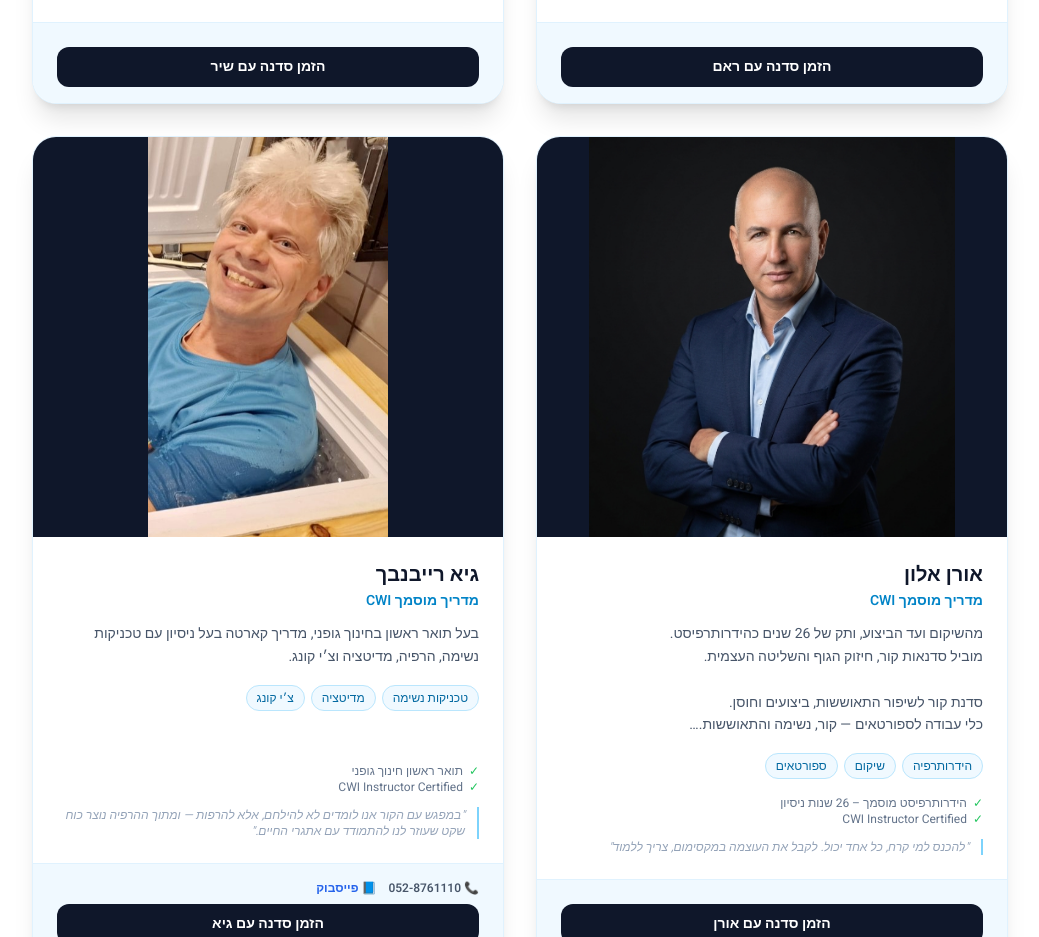
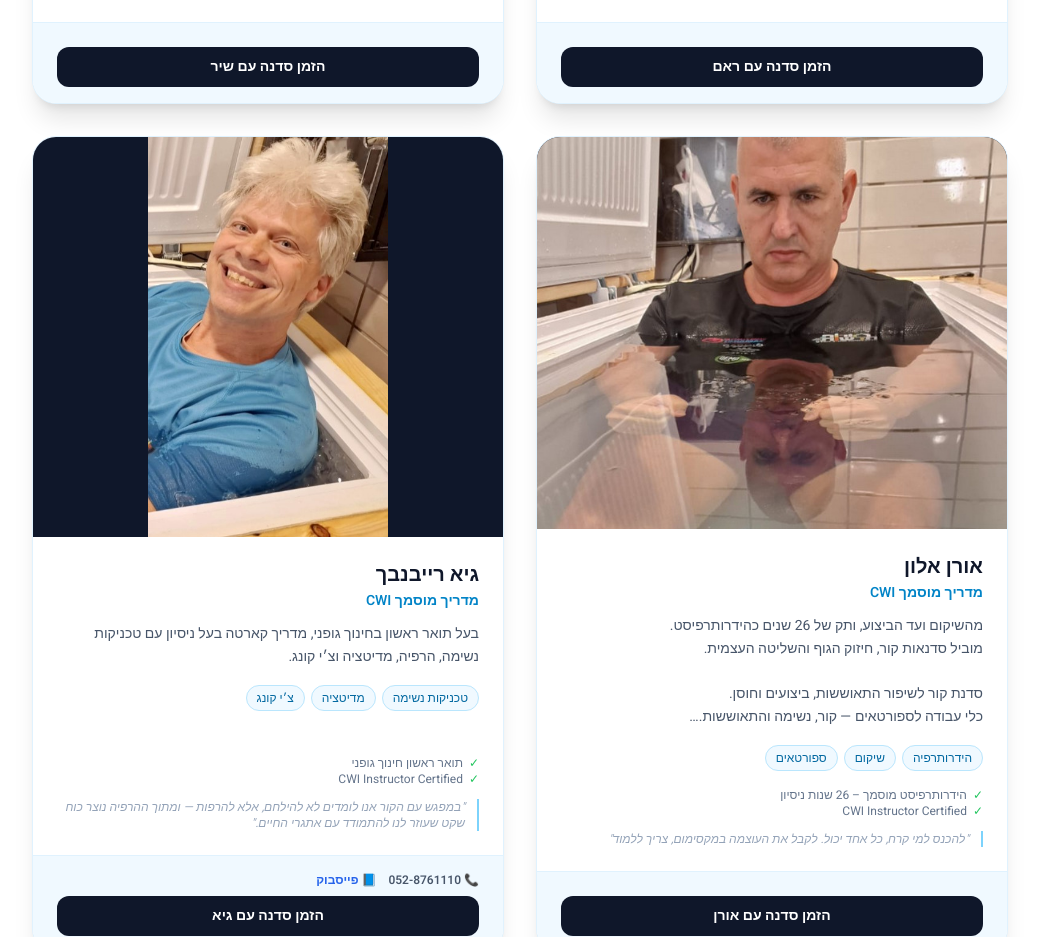
Before and after one commit to ritzabilu-jpg/ICING, a Next.js app: page /instructors in a window 1280 px wide. Shown: the part 2760-3697 px from the top of the page, without its empty margins (120-1159 px from the left). Built offline with nearby package versions, Linux system fonts and the light colour scheme; no server answers; what tailwindcss-rtl would draw is missing.

Commit message:
Replace Oren Alon photo with new image

```diff
--- a/src/data/instructors.ts
+++ b/src/data/instructors.ts
@@ -65,7 +65,7 @@ export const INSTRUCTORS: Instructor[] = [
   {
     id: 'oren-alon',
     name: 'אורן אלון',
-    photo_url: '/oren-alon.png',
+    photo_url: '/oren-alon.jpg',
     bio: 'מהשיקום ועד הביצוע, ותק של 26 שנים כהידרותרפיסט.\nמוביל סדנאות קור, חיזוק הגוף והשליטה העצמית.\n\nסדנת קור לשיפור התאוששות, ביצועים וחוסן.\nכלי עבודה לספורטאים — קור, נשימה והתאוששות.\nחשיפה מבוקרת לקור ושדרוג יכולות הגוף.\nמעביר את הסדנאות בעברית ואנגלית.',
     specialties: ['הידרותרפיה', 'שיקום', 'ספורטאים', 'חוסן גופני'],
     certifications: ['הידרותרפיסט מוסמך – 26 שנות ניסיון', 'CWI Instructor Certified'],
```
Also changed, not shown: public/oren-alon.jpg (added).
